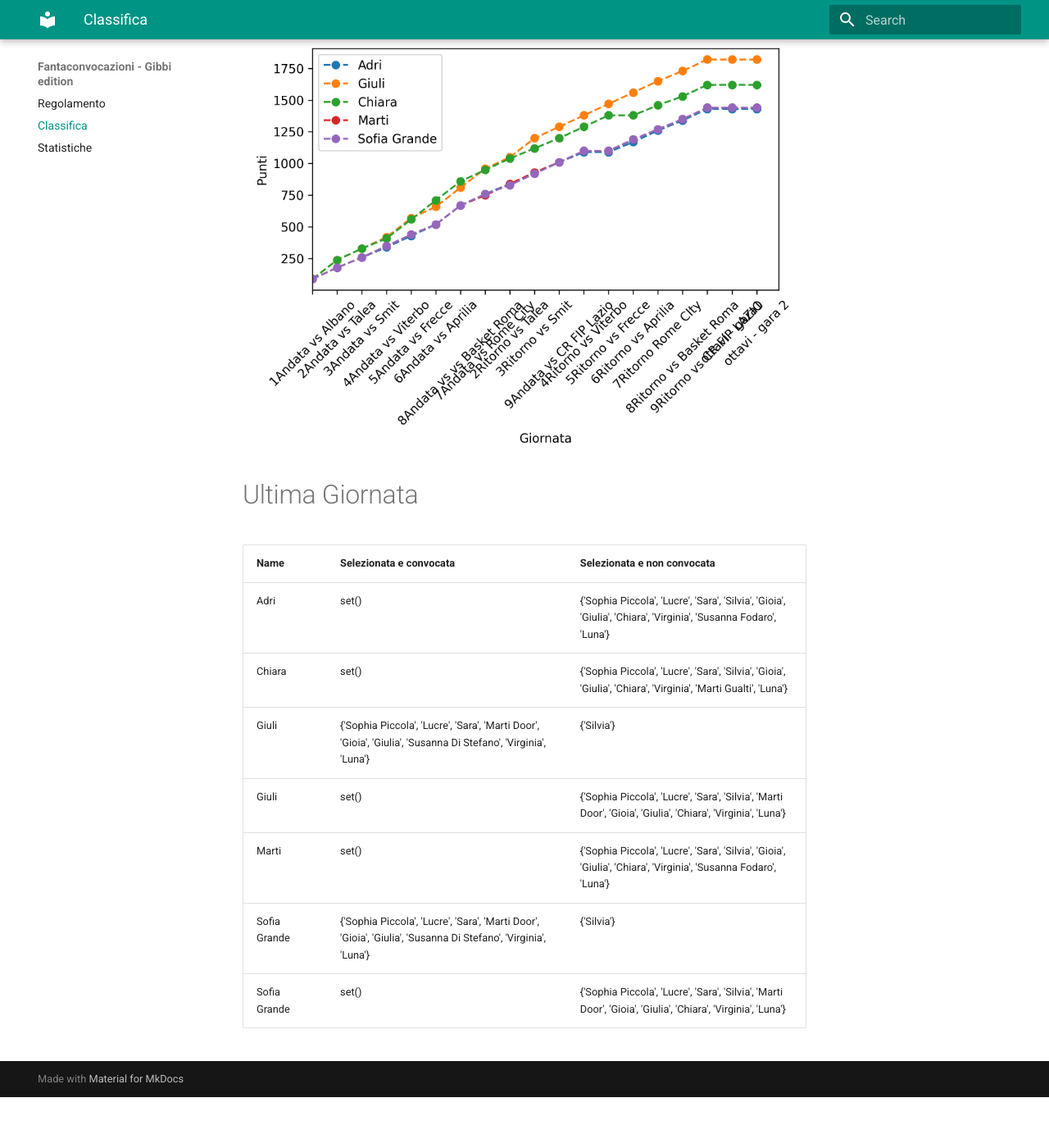
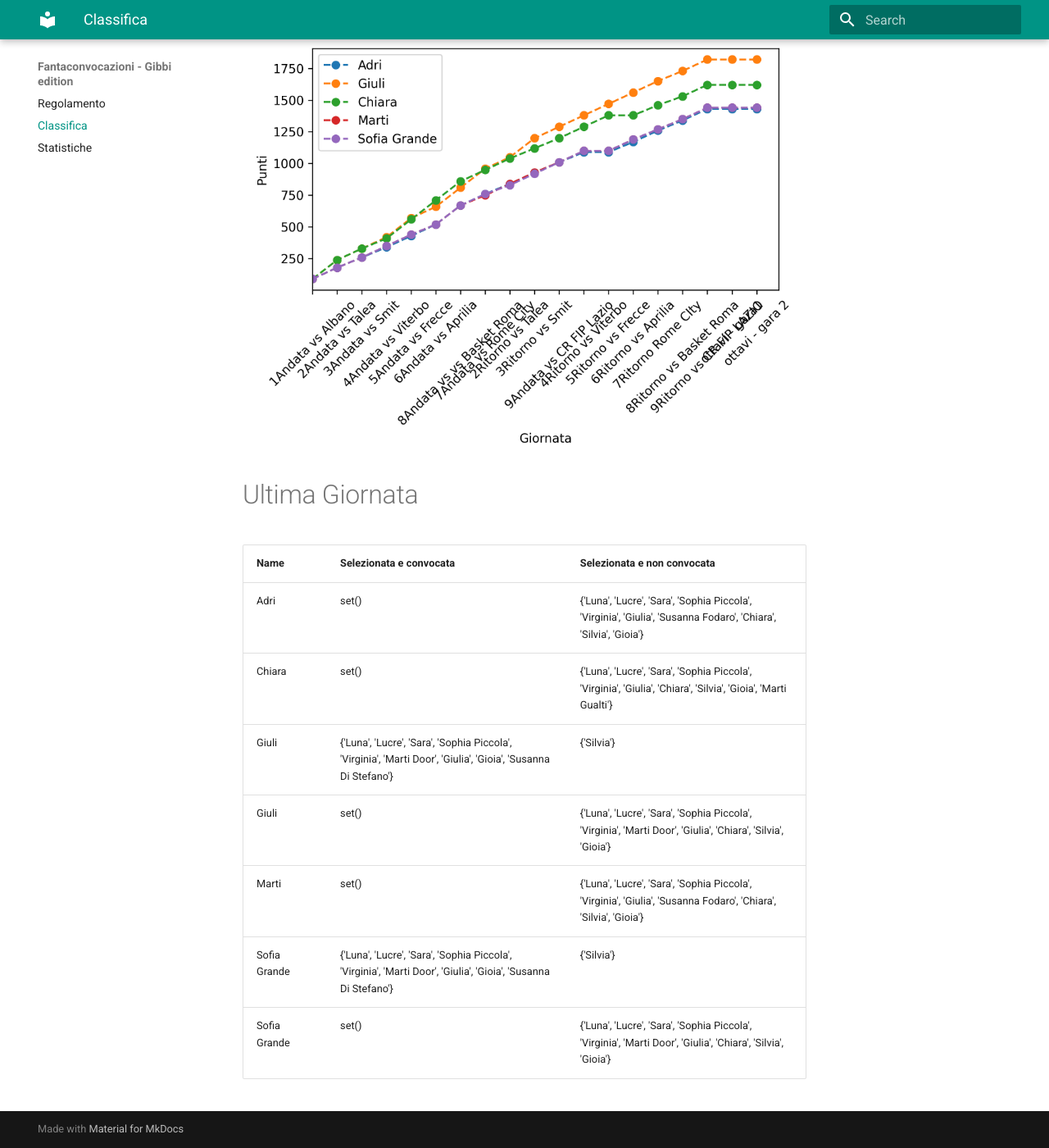
Before and after one commit to martinig94/fantagibbi, an MkDocs documentation site: the page built from docs/Classifica.md, in a window 1280 px wide and 1400 px high, scrolled down 565 px. Shown: the whole window at 82% size. Built offline with MkDocs 1.6.1 and Material for MkDocs 9.7.7, drawn with Linux system fonts in a browser that asks for light colours; before the commit the page ends 1903 px from its top, so only the background shows below that.

Commit message:
Auto-update from main.py

```diff
--- a/docs/Classifica.md
+++ b/docs/Classifica.md
@@ -18,11 +18,11 @@
 <!-- START_TABLE CORRECT -->
 | Name         | Selezionata e convocata                                                                                        | Selezionata e non convocata                                                                                      |
 |:-------------|:---------------------------------------------------------------------------------------------------------------|:-----------------------------------------------------------------------------------------------------------------|
-| Adri         | set()                                                                                                          | {'Sophia Piccola', 'Lucre', 'Sara', 'Silvia', 'Gioia', 'Giulia', 'Chiara', 'Virginia', 'Susanna Fodaro', 'Luna'} |
-| Chiara       | set()                                                                                                          | {'Sophia Piccola', 'Lucre', 'Sara', 'Silvia', 'Gioia', 'Giulia', 'Chiara', 'Virginia', 'Marti Gualti', 'Luna'}   |
-| Giuli        | {'Sophia Piccola', 'Lucre', 'Sara', 'Marti Door', 'Gioia', 'Giulia', 'Susanna Di Stefano', 'Virginia', 'Luna'} | {'Silvia'}                                                                                                       |
-| Giuli        | set()                                                                                                          | {'Sophia Piccola', 'Lucre', 'Sara', 'Silvia', 'Marti Door', 'Gioia', 'Giulia', 'Chiara', 'Virginia', 'Luna'}     |
-| Marti        | set()                                                                                                          | {'Sophia Piccola', 'Lucre', 'Sara', 'Silvia', 'Gioia', 'Giulia', 'Chiara', 'Virginia', 'Susanna Fodaro', 'Luna'} |
-| Sofia Grande | {'Sophia Piccola', 'Lucre', 'Sara', 'Marti Door', 'Gioia', 'Giulia', 'Susanna Di Stefano', 'Virginia', 'Luna'} | {'Silvia'}                                                                                                       |
-| Sofia Grande | set()                                                                                                          | {'Sophia Piccola', 'Lucre', 'Sara', 'Silvia', 'Marti Door', 'Gioia', 'Giulia', 'Chiara', 'Virginia', 'Luna'}     |
+| Adri         | set()                                                                                                          | {'Luna', 'Lucre', 'Sara', 'Sophia Piccola', 'Virginia', 'Giulia', 'Susanna Fodaro', 'Chiara', 'Silvia', 'Gioia'} |
+| Chiara       | set()                                                                                                          | {'Luna', 'Lucre', 'Sara', 'Sophia Piccola', 'Virginia', 'Giulia', 'Chiara', 'Silvia', 'Gioia', 'Marti Gualti'}   |
+| Giuli        | {'Luna', 'Lucre', 'Sara', 'Sophia Piccola', 'Virginia', 'Marti Door', 'Giulia', 'Gioia', 'Susanna Di Stefano'} | {'Silvia'}                                                                                                       |
+| Giuli        | set()                                                                                                          | {'Luna', 'Lucre', 'Sara', 'Sophia Piccola', 'Virginia', 'Marti Door', 'Giulia', 'Chiara', 'Silvia', 'Gioia'}     |
+| Marti        | set()                                                                                                          | {'Luna', 'Lucre', 'Sara', 'Sophia Piccola', 'Virginia', 'Giulia', 'Susanna Fodaro', 'Chiara', 'Silvia', 'Gioia'} |
+| Sofia Grande | {'Luna', 'Lucre', 'Sara', 'Sophia Piccola', 'Virginia', 'Marti Door', 'Giulia', 'Gioia', 'Susanna Di Stefano'} | {'Silvia'}                                                                                                       |
+| Sofia Grande | set()                                                                                                          | {'Luna', 'Lucre', 'Sara', 'Sophia Piccola', 'Virginia', 'Marti Door', 'Giulia', 'Chiara', 'Silvia', 'Gioia'}     |
 <!-- END_TABLE CORRECT -->
```
